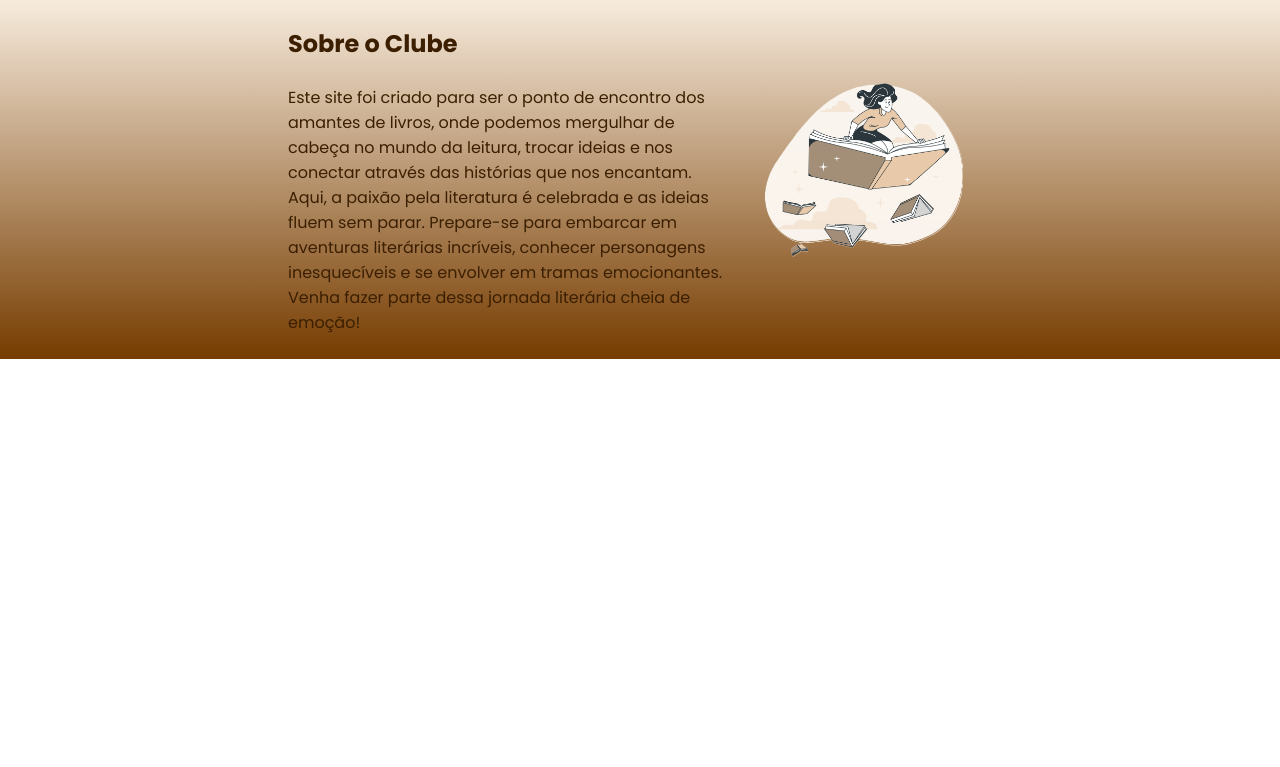
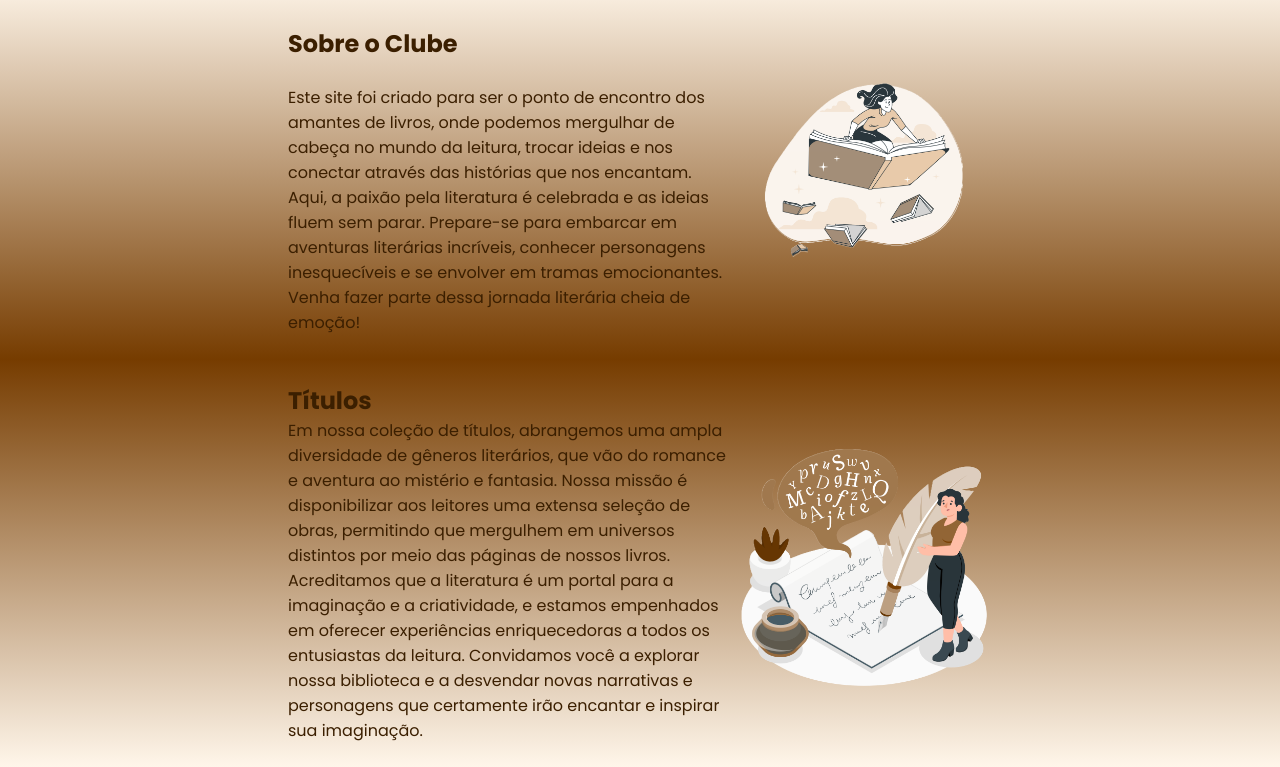
Before and after one commit to Gabryella-N/site-criativo-livros, a plain HTML site: page index.html in a window 1280 px wide. Shown: the part 214-981 px from the top of the page. Before the commit the page ends 800 px from the top, so only its background shows below. Drawn offline with Linux system fonts and the light colour scheme.

Commit message:
Add files via upload
seção "sobre" e seção "Títulos" está completa

```diff
--- a/index.html
+++ b/index.html
@@ -27,6 +27,15 @@
         </div>
     <img class="livros-imagem" src="Bibliophile-bro.png" alt="Mulher voando em cima dos livros">
     </section>
+    <section class="Títulos">
+        <div class="Títulos-div-conteúdo">
+            <h2 class="Títulos-livros">Títulos</h2>
+            <p class="titulos-livros-um">Em nossa coleção de títulos, abrangemos uma ampla diversidade de gêneros literários, que vão do romance e aventura ao mistério e fantasia. Nossa missão é disponibilizar aos leitores uma extensa seleção de obras, permitindo que mergulhem em universos distintos por meio das páginas de nossos livros.</p>
+            <p class="titulos-livros-dois">Acreditamos que a literatura é um portal para a imaginação e a criatividade, e estamos empenhados em oferecer experiências enriquecedoras a todos os entusiastas da leitura. Convidamos você a explorar nossa biblioteca e a desvendar novas narrativas e personagens que certamente irão encantar e inspirar sua imaginação.</p>
+        </div>
+        <img class="folha" src="Poetry-amico.png" alt="Mulher escrevendo em uma folha com uma pena">
+    </section>
+
 </body>
 
 </html>
--- a/style.css
+++ b/style.css
@@ -46,3 +46,25 @@ body {
 .sobre-titulo{
     padding: 24px 0;
 }
+
+.folha{
+    width: 20%;
+    padding: 24px 0;
+}
+
+.Títulos{
+    background-image: linear-gradient(#763C00,#fff6ea);
+    color: #3b1f00;
+    display: flex;
+    justify-content: center;
+    align-items: center ;
+    padding: 24px 0;
+}
+
+.Títulos-div-conteúdo{
+    width: 35%;
+}
+s
+.Títulos-livros{
+    padding: 24px 0 ;
+}
```
Also changed, not shown: Poetry-amico.png (added).
